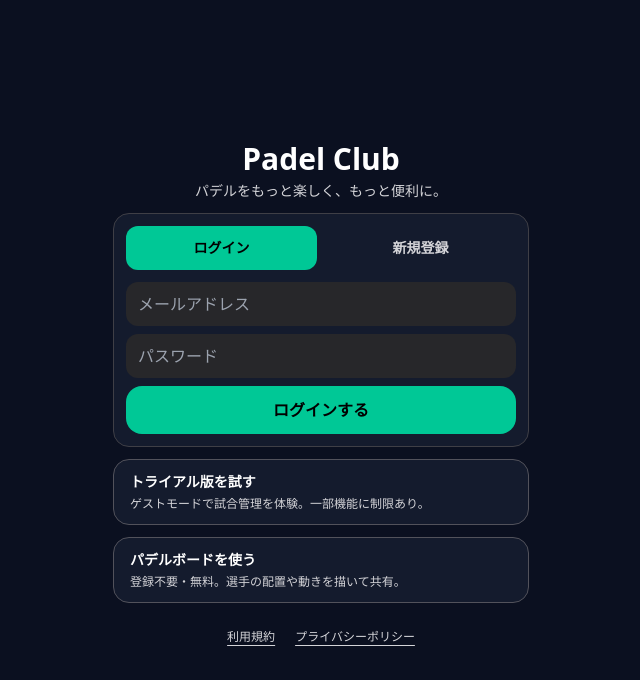
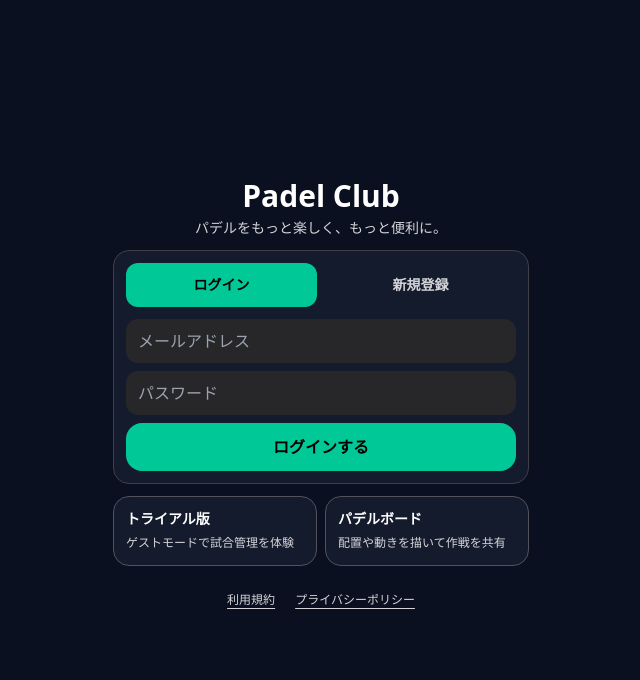
Before and after one commit to g-ambe/Padel-match, a Next.js app: page / in a window 1280 px wide. Shown: the top 680 px of the page, without its empty margins (319-959 px from the left). Built offline with nearby package versions, Linux system fonts and the light colour scheme; no server answers.

Commit message:
style: ログイン画面の体験カードを2カラムに配置

```diff
--- a/app/page.tsx
+++ b/app/page.tsx
@@ -213,8 +213,10 @@ export default function LoginPage() {
           {GOOGLE_LOGIN_VISIBLE && !signupMode && <button type="button" className="min-h-11 w-full rounded-xl border border-zinc-600 py-2" onClick={loginWithGoogle}>Googleでログイン</button>}
         </form>
       </section>
-      <button type="button" disabled={loading} className="min-h-11 rounded-2xl border border-zinc-600 bg-card px-4 py-3 text-left disabled:opacity-40" onClick={() => { setGuestMode(true); router.push("/home"); }}><strong className="block text-sm">トライアル版を試す</strong><span className="mt-1 block text-xs text-zinc-300">ゲストモードで試合管理を体験。一部機能に制限あり。</span></button>
-      <Link href={padelBoardHref(`${pathname}${signupMode ? "?mode=signup" : ""}`)} aria-disabled={loading || undefined} tabIndex={loading ? -1 : undefined} onClick={event => { if (loading) event.preventDefault(); }} className="block min-h-11 rounded-2xl border border-zinc-600 bg-card px-4 py-3"><strong className="block text-sm">パデルボードを使う</strong><span className="mt-1 block text-xs text-zinc-300">登録不要・無料。選手の配置や動きを描いて共有。</span></Link>
+      <div className="grid grid-cols-2 items-stretch gap-2">
+        <button type="button" aria-label="トライアル版を試す" disabled={loading} className="flex min-h-11 min-w-0 flex-col items-start rounded-2xl border border-zinc-600 bg-card px-3 py-3 text-left disabled:opacity-40" onClick={() => { setGuestMode(true); router.push("/home"); }}><strong className="block break-words text-sm">トライアル版</strong><span className="mt-1 block break-words text-xs leading-5 text-zinc-300">ゲストモードで試合管理を体験</span></button>
+        <Link href={padelBoardHref(`${pathname}${signupMode ? "?mode=signup" : ""}`)} aria-label="パデルボードを使う" aria-disabled={loading || undefined} tabIndex={loading ? -1 : undefined} onClick={event => { if (loading) event.preventDefault(); }} className="flex min-h-11 min-w-0 flex-col items-start rounded-2xl border border-zinc-600 bg-card px-3 py-3 text-left"><strong className="block break-words text-sm">パデルボード</strong><span className="mt-1 block break-words text-xs leading-5 text-zinc-300">配置や動きを描いて作戦を共有</span></Link>
+      </div>
       <nav aria-label="規約とプライバシー" className="flex flex-wrap justify-center gap-x-5 text-xs text-zinc-300">
         <Link href="/terms" className="inline-flex min-h-11 items-center underline underline-offset-4">利用規約</Link>
         <Link href="/privacy" className="inline-flex min-h-11 items-center underline underline-offset-4">プライバシーポリシー</Link>
```
